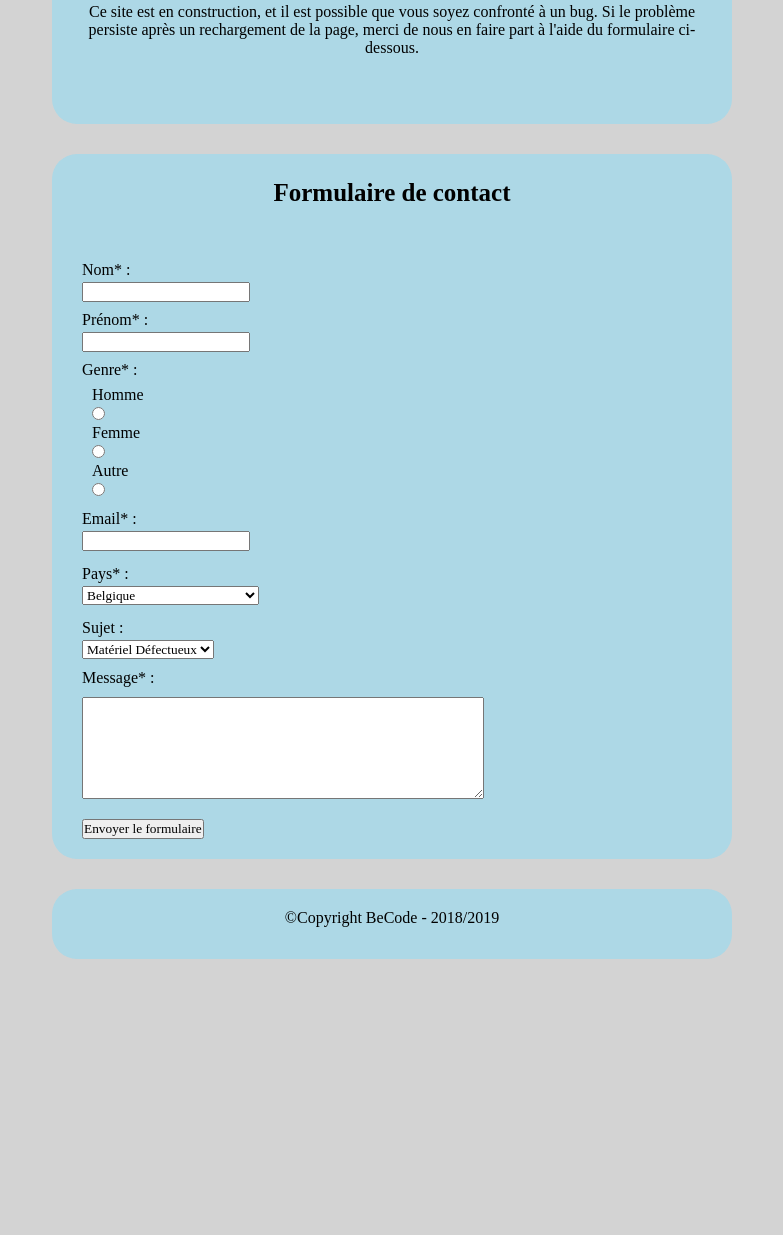
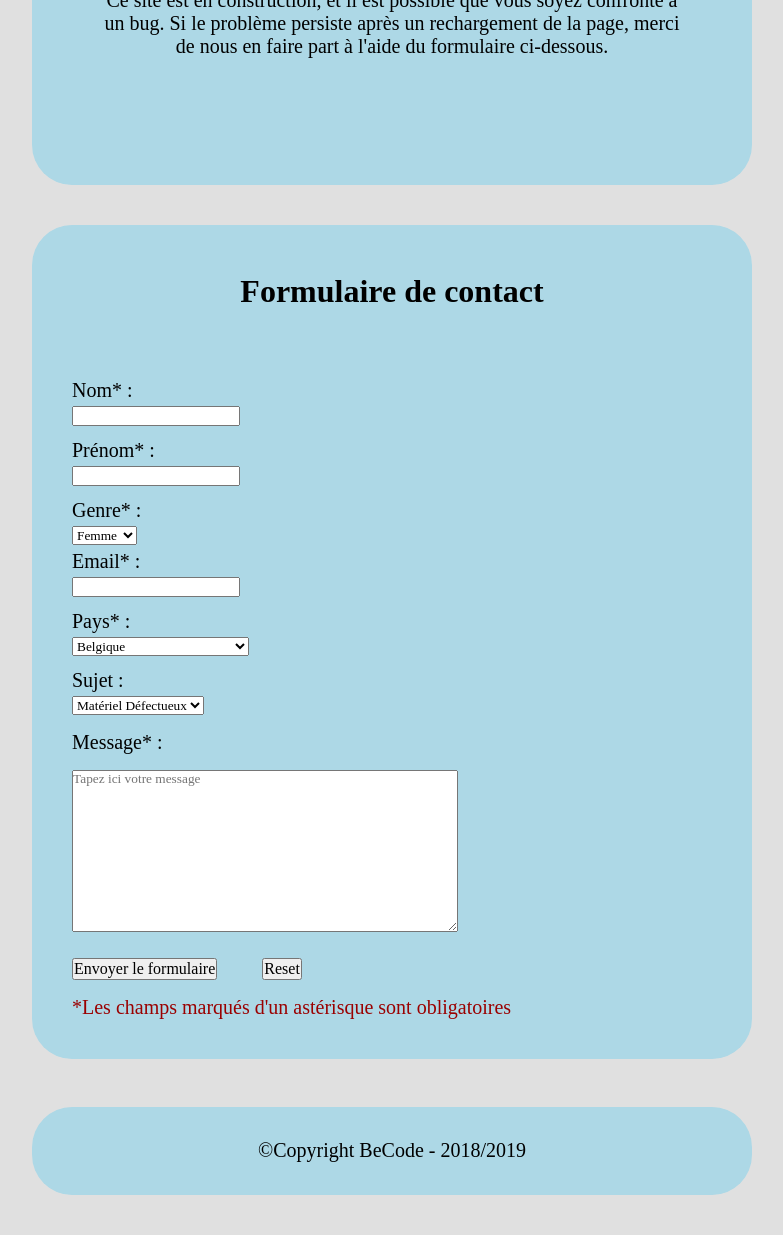
Before and after one commit to Bernardjacques/projet-1-formulaire, a PHP site: page /rasperry.html in a window 1280 px wide. Shown: the part 311-1546 px from the top of the page, without its empty margins (248-1031 px from the left). Before the commit the page ends 1270 px from the top, so only its background shows below. Run offline with PHP 8.4, Linux system fonts and the light colour scheme; some web fonts are replaced.

Commit message:
fin journée

```diff
--- a/rasperry.html
+++ b/rasperry.html
@@ -11,7 +11,7 @@
 <body>
     <section class="subbody">
     <header>
-        <img src="images/hackers-poulette-logo2.png" alt="logo de Hackers Poulettes"/>
+        <img src="hackers-poulette-logo2.png" alt="logo de Hackers Poulettes"/>
         <p>
             Ce site est en construction, et il est possible que vous
             soyez confronté à un bug.
@@ -28,14 +28,14 @@
                 Prénom* :
                 <input class="name" type="text" name="prenom" required>
                 Genre* :
-                <p>
-                    Homme <input type="radio" name="genre" value="male">
-                    Femme <input type="radio" name="genre" value="female">
-                    Autre <input type="radio" name="genre" value="other">
-                </p>
+                <select name="genre" required>
+                  <option value="femme">Femme</option>
+                  <option value="homme">Homme</option>
+                  <option value="Autre">Autre</option>
+                </select>
                 Email* :
                 <input class="mail" type="email" name="email" required>
-               <div class="categories">
+                <div class="categories">
                     Pays* :
                     <select name="pays" required>
                             <option value="Belgique" selected="selected">Belgique </option>
@@ -308,11 +308,17 @@
                        <div class="msg">
                             Message* :
                         </div>
-                    <textarea name="Message" placeholder="Message" required> </textarea>
+                    <textarea name="Message" placeholder="Tapez ici votre message" required></textarea>
+
                     <input class="button" type="submit" value="Envoyer le formulaire">
+                    <input class="button" type="reset" />
+
                 </div>
             </div>
             </form>
+        </div>
+        <div class="aste">
+          *Les champs marqués d'un astérisque sont obligatoires
         </div>
     </section>
     </section>
--- a/style.css
+++ b/style.css
@@ -5,14 +5,14 @@
 
 *
 {
-    margin: 0px;
-    padding: 0px;
+    margin: 0vh;
+    padding: 0vh;
     font-family: 'BellotaRegular';
 }
 
 img
 {
-    width: 400px;
+    width: 30vw;
     height: auto;
 }
 
@@ -20,55 +20,53 @@ img
 body
 {
 
-    background: lightgrey;
-    margin-left: 300px;
-    margin-right: 300px;
+    background: rgb(224, 224, 224);
+    margin-left: 35vh;
+    margin-right: 35vh;
+
 }
 
-.subbody
-{
-
-    border-radius: 25px;
-}
 
 header
 {
     background: lightblue;
-    border-radius: 25px;
-    height: 420px;
+    border-radius: 5vh;
+    height: 60vh;
     text-align: center;
-    padding-bottom: 5px;
-    margin-bottom: 30px;
-    margin-top: 10px;
+    padding-bottom: 1vh;
+    margin-bottom: 5vh;
+    margin-top: 1vh;
 }
 .formulaire
 {
     background: lightblue;
-    border-radius: 25px;
-    margin-bottom: 30px;
-    padding-bottom: 20px;
+    border-radius: 5vh;
+    margin-bottom: 6vh;
+    padding-bottom: 5vh;
+    font-size: 2.5vh;
 }
 
 header > p
 {
 
-    padding-left: 20px;
-    padding-right: 20px;
+    padding-left: 5vw;
+    padding-right: 5vw;
+    font-size: 2.5vh;
 
 }
 
 h1
 {
-    font-size: 25px;
+    font-size: 4vh;
     text-align: center;
-    padding-bottom: 50px;
-    padding-top: 25px;
+    padding-bottom: 8vh;
+    padding-top: 6vh;
 }
 
 form
 {
-    margin-left: 30px;
-    line-height: 25px;
+    margin-left: 5vh;
+    line-height: 4vh;
 }
 
 input, select, textarea
@@ -78,53 +76,67 @@ input, select, textarea
 
 form p
 {
-    margin-left: 10px;
-    padding-bottom: 10px;
+    margin-left: 2vh;
+    padding-bottom: 2vh;
 }
 select
 {
-    line-height: 100px;
+    line-height: 20vh;
 }
 
 .categories
 {
-    padding-top: 10px;
+    padding-top: 1vh;
 }
 
 textarea
 {
-    margin-top: 10px;
-    margin-left: 30px;
-    margin-bottom: 20px;
-    width: 400px;
-    height: 100px;
+    margin-top: 2vh;
+    margin-left: 5vh;
+    margin-bottom: 3vh;
+    width: 30vw;
+    height: 20vh;
+    min-width: 15vw;
+    min-height: 10vh;
+    max-width: 50vw;
+    max-height: 35vh;
 }
 
 .categories > input
 {
-    margin-left: 30px;
+    margin-left: 4vh;
 }
 
 .name
 {
-    margin-bottom: 5px;
+    margin-bottom: 1vh;
 }
 .msg
 {
-    margin-top: 10px;
-    margin-left: 30px;
+    margin-top: 2vh;
+    margin-left: 5vh;
 }
 .button
 {
-    margin-left: 30px;
+    margin-left: 5vh;
+    font-size: 2vh;
+    display: inline-block;
+}
+.aste
+{
+  padding-top: 2vh;
+  margin-left: 5vh;
+  color: #9a0000;
 }
 
 footer
 {
     background: lightblue;
-    border-radius: 25px;
-    margin-top: 20px;
-    padding-top: 20px;
+    border-radius: 5vh;
+    margin-top: 4vh;
+    padding-top: 4vh;
     text-align: center;
-    height: 50px;
+    height: 7vh;
+    font-size: 2.5vh;
+    margin-bottom: 5vh;
 }
```
Also changed, not shown: hackers-poulette-logo2.png (added).
